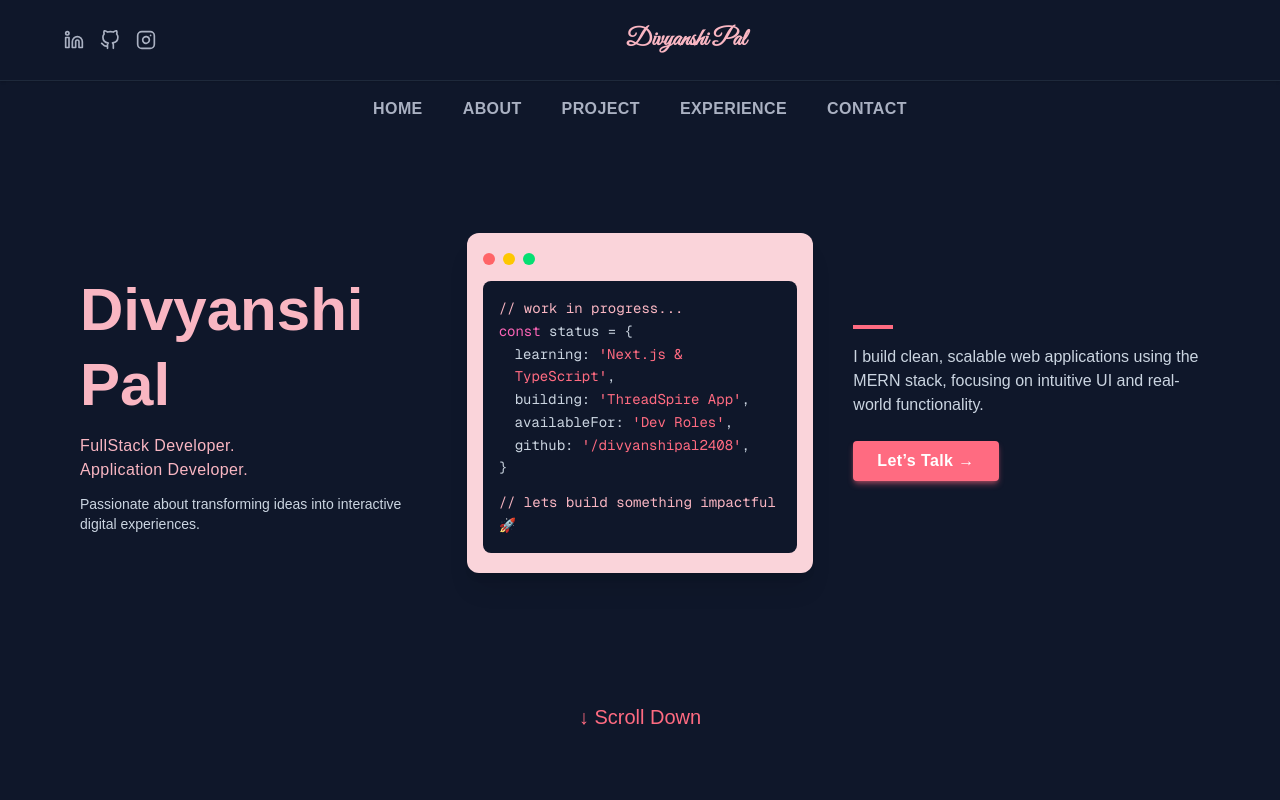
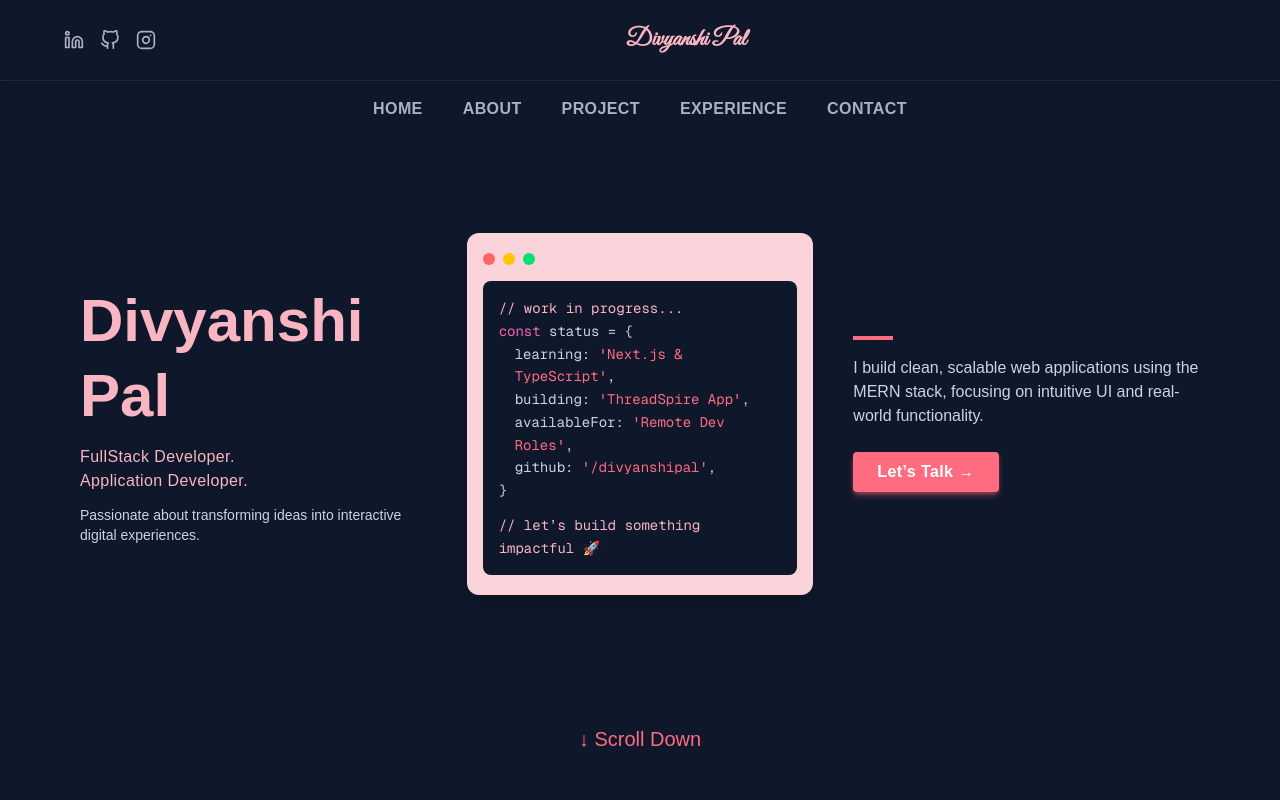
Before and after one commit to Divyanshi2408/divyanshi.dev, a Next.js app: page / in a window 1280 px wide. Shown: the top 800 px of the page. Built offline with nearby package versions, Linux system fonts and the light colour scheme.

Commit message:
remove error

```diff
--- a/src/app/components/ContactSection.tsx
+++ b/src/app/components/ContactSection.tsx
@@ -25,7 +25,7 @@ export default function ContactSection() {
         <div className="bg-[#fad4da] p-6 rounded-xl shadow-md">
           <h3 className="text-xl text-black font-semibold mb-4">Send a Message</h3>
           <p className="text-sm text-black mb-6">
-            Fill out the form below and I'll get back to you within 24 hours
+            Fill out the form below and I will get back to you within 24 hours
           </p>
 
           <form className="space-y-5 text-black" onSubmit={handleSubmit}>
--- a/src/app/components/HeroCodeEditor.tsx
+++ b/src/app/components/HeroCodeEditor.tsx
@@ -96,24 +96,25 @@ export default function HeroCodeEditor() {
 
       {/* Updated mock code */}
       <div className="bg-[#0F172A] p-4 rounded-lg text-[#CBD5E1] text-sm font-mono leading-relaxed">
-        <p className="text-[#F9B6C2]">// work in progress...</p>
+        <p className="text-[#F9B6C2]">{"// work in progress..."}</p>
 <p>
   <span className="text-pink-400">const</span> status = {'{'}
 </p>
 <p className="ml-4">
-          learning: <span className="text-[#FF6B81]">'Next.js & TypeScript'</span>,
+  learning: <span className="text-[#FF6B81]">&apos;Next.js & TypeScript&apos;</span>,
 </p>
 <p className="ml-4">
-          building: <span className="text-[#FF6B81]">'ThreadSpire App'</span>,
+  building: <span className="text-[#FF6B81]">&apos;ThreadSpire App&apos;</span>,
 </p>
 <p className="ml-4">
-          availableFor: <span className="text-[#FF6B81]">'Dev Roles'</span>,
+  availableFor: <span className="text-[#FF6B81]">&apos;Remote Dev Roles&apos;</span>,
 </p>
 <p className="ml-4">
-          github: <span className="text-[#FF6B81]">'/divyanshipal2408'</span>,
+  github: <span className="text-[#FF6B81]">&apos;/divyanshipal&apos;</span>,
 </p>
 <p>{'}'}</p>
-        <p className="text-[#F9B6C2] mt-3">// lets build something impactful 🚀</p>
+<p className="text-[#F9B6C2] mt-3">{"// let’s build something impactful 🚀"}</p>
+
       </div>
     </div>
   );
```
Lines whose indentation alone changed are shown as unchanged.
